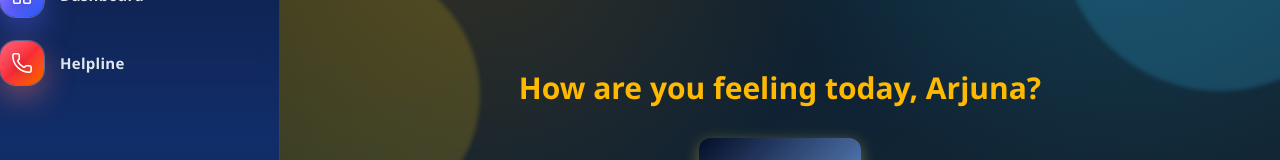
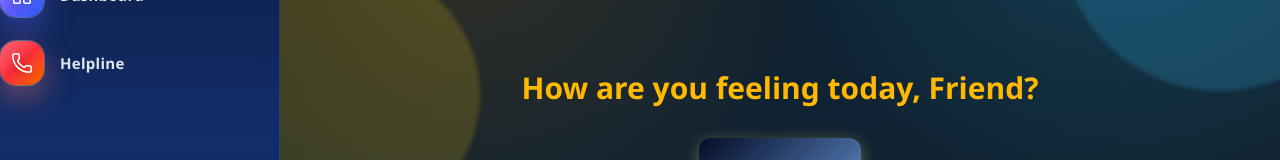
Before and after one commit to shriom17/MindScape, a React (Vite) app in the folder frontend/: page /home in a window 1280 px wide. Shown: the part 371-531 px from the top of the page. Built offline with nearby package versions, Linux system fonts and the light colour scheme; no server answers.

Commit message:
Usename added in Home Page greeetings

```diff
--- a/frontend/src/pages/Home.jsx
+++ b/frontend/src/pages/Home.jsx
@@ -12,7 +12,21 @@ function Home() {
   const [scanComplete, setScanComplete] = useState(false)
   const [cameraOn, setCameraOn] = useState(false)
   const [processingError, setProcessingError] = useState(null)
+  const [username, setUsername] = useState("Friend")
+  useEffect(() => {
+    const getUser = async () => {
+      const { data } = await supabase.auth.getUser()
 
+      if (data.user) {
+        setUsername(
+          data.user.user_metadata?.full_name ||
+          data.user.email?.split("@")[0] ||
+          "Friend"
+        )
+      }
+    }
+
+    getUser()}, [])
   const startScan = () => {
     setMood(null)
     setScanComplete(false)
@@ -47,7 +61,7 @@ function Home() {
 
       <div className="min-h-screen flex flex-col items-center justify-center gap-8 p-8" style={{ position: 'relative', zIndex: 1 }}>
         <h1 className="text-3xl font-bold text-amber-400">
-          How are you feeling today, Arjuna?
+          How are you feeling today, {username}?
         </h1>
 
         {/* Camera - only show when cameraOn */}
```
